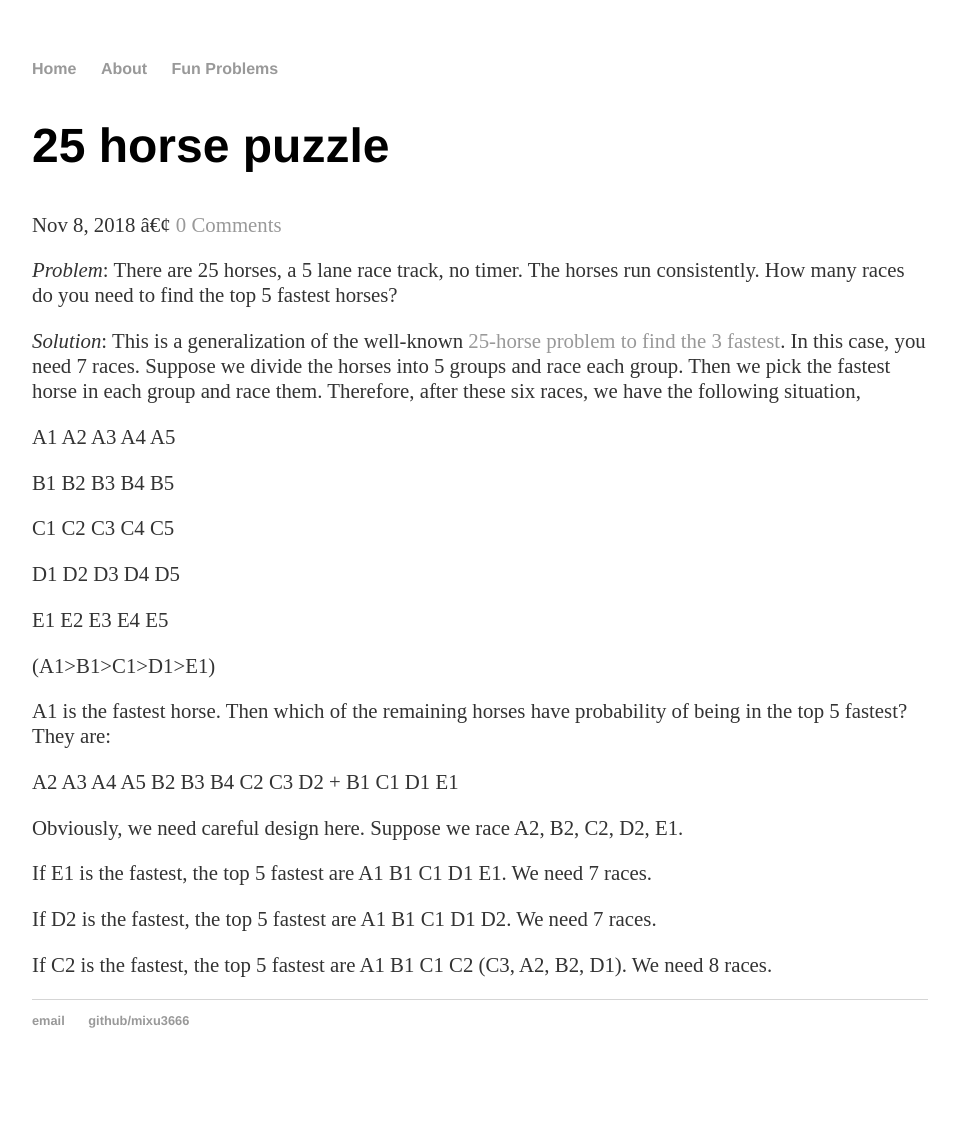
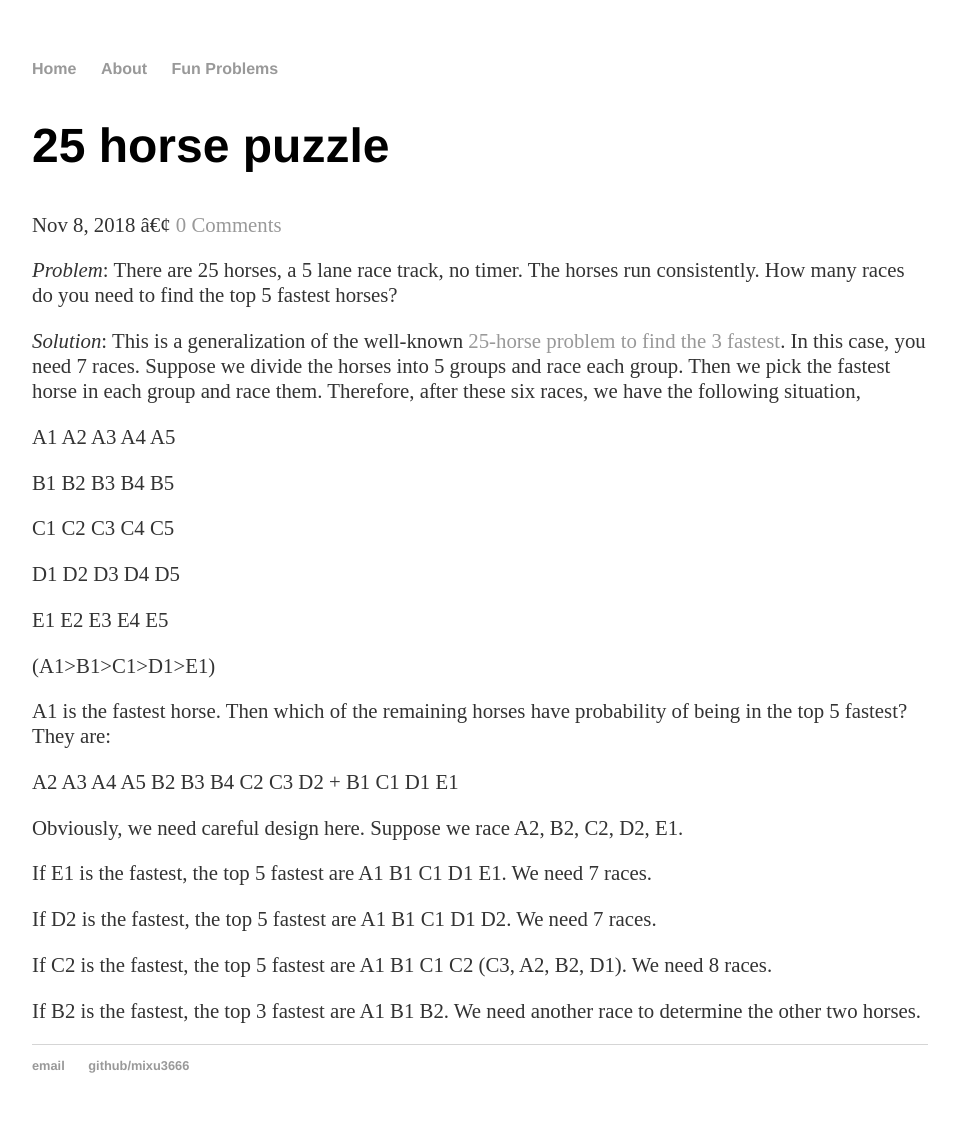
Before and after one commit to mixu3666/mixu3666.github.io, a Jekyll site: the page built from _posts/2018-11-08-25-horse-puzzle.md, in a window 1280 px wide. Shown: the whole page, without its empty margins (160-1119 px from the left). Built offline with Jekyll 4.4.1, drawn with Linux system fonts in a browser that asks for light colours; a script that is not in the unit is left out; comment, search, counter and statistics services are not loaded; before the commit the page ends 1088 px from its top, so only the background shows below that.

Commit message:
Update 2018-11-08-25-horse-puzzle.md

```diff
--- a/_posts/2018-11-08-25-horse-puzzle.md
+++ b/_posts/2018-11-08-25-horse-puzzle.md
@@ -33,3 +33,5 @@ If E1 is the fastest, the top 5 fastest are A1 B1 C1 D1 E1. We need 7 races.
 If D2 is the fastest, the top 5 fastest are A1 B1 C1 D1 D2. We need 7 races.
 
 If C2 is the fastest, the top 5 fastest are A1 B1 C1 C2 (C3, A2, B2, D1). We need 8 races.
+
+If B2 is the fastest, the top 3 fastest are A1 B1 B2. We need another race to determine the other two horses.
```
